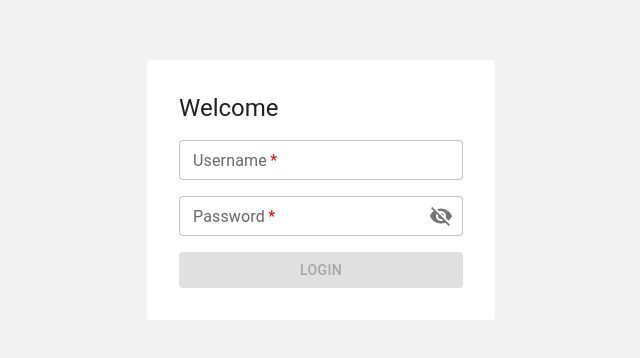
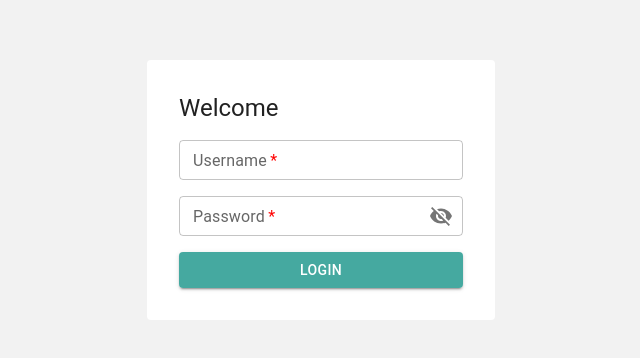
Before and after one commit to lenhattan2313/fe-revamp, a React (Vite) app: page /login in a window 1280 px wide. Shown: the part 210-568 px from the top of the page, without its empty margins (319-959 px from the left). Built offline with nearby package versions, Linux system fonts and the light colour scheme; no server answers.

Commit message:
feat(api): install react-query and add some utils working with API

```diff
--- a/package.json
+++ b/package.json
@@ -25,9 +25,11 @@
     "@mui/material": "^5.15.2",
     "@tanstack/react-query": "^5.15.0",
     "axios": "^1.6.3",
+    "query-string": "^7.1.1",
     "react": "^18.2.0",
     "react-dom": "^18.2.0",
     "react-hook-form": "^7.49.2",
+    "react-query": "^3.39.3",
     "react-router-dom": "^6.21.1",
     "vite-tsconfig-paths": "^4.2.3",
     "yup": "^1.3.3",
--- a/src/App.tsx
+++ b/src/App.tsx
@@ -4,13 +4,19 @@ import { Suspense } from 'react';
 import { ThemeProvider } from '@emotion/react';
 import { CssBaseline } from '@mui/material';
 import theme from './utils/theme';
+import { QueryClient, QueryClientProvider } from 'react-query';
+import { ReactQueryDevtools } from 'react-query/devtools';
 
+const queryClient = new QueryClient();
 function App() {
   return (
     <ThemeProvider theme={theme}>
       <CssBaseline />
       <Suspense fallback={'fallback'}>
-        <RouterProvider router={router} />
+        <QueryClientProvider client={queryClient}>
+          <RouterProvider router={router} />
+          <ReactQueryDevtools initialIsOpen={false} />
+        </QueryClientProvider>
       </Suspense>
     </ThemeProvider>
   );
--- /dev/null
+++ b/src/constants/constants.ts
@@ -0,0 +1,3 @@
+export enum QUERY_KEY {
+  GET_PROFILE = 'GET_PROFILE',
+}
--- /dev/null
+++ b/src/constants/index.ts
@@ -0,0 +1 @@
+export * from './constants';
--- /dev/null
+++ b/src/pages/Login/api/login.ts
@@ -0,0 +1,44 @@
+import { QUERY_KEY } from '@/constants';
+import { BaseResponse, ConfigQueryOption } from '@/types';
+import { api } from '@/utils/axios';
+import { AxiosError, AxiosResponse } from 'axios';
+import { useMutation, useQuery } from 'react-query';
+import { AuthToken, IFormLoginData, Profile } from '../types/ILogin';
+
+export const useLogin = () => {
+  return useMutation<
+    AxiosResponse<BaseResponse<AuthToken>>,
+    AxiosError<BaseResponse<string>>,
+    IFormLoginData
+  >(async ({ userName, password }: IFormLoginData) => {
+    const response = await api.post<BaseResponse<AuthToken>>('/login', {
+      userName,
+      password,
+    });
+    return response;
+  });
+};
+
+export const useResetPassword = () => {
+  return useMutation<
+    AxiosResponse<BaseResponse<AuthToken>>,
+    AxiosError,
+    IFormLoginData
+  >(async ({ userName }: IFormLoginData) => {
+    const response = await api.post('/resetPassword', { userName });
+    return response;
+  });
+};
+
+export const useGetProfile = (
+  config?: ConfigQueryOption<BaseResponse<Profile>>,
+) => {
+  return useQuery(
+    [QUERY_KEY.GET_PROFILE],
+    async () => {
+      const { data } = await api.get<BaseResponse<Profile>>('/profile');
+      return data;
+    },
+    { ...config },
+  );
+};
--- a/src/pages/Login/pages/Login.tsx
+++ b/src/pages/Login/pages/Login.tsx
@@ -12,6 +12,7 @@ import { useState } from 'react';
 import { useForm, FormProvider } from 'react-hook-form';
 import * as yup from 'yup';
 import { IFormLoginData } from '../types/ILogin';
+import { useLogin } from '../api/login';
 const Login = () => {
   const theme = useTheme();
   const [showPassword, setShowPassword] = useState(false);
@@ -29,13 +30,16 @@ const Login = () => {
     },
     resolver: yupResolver(validateSchema),
   });
-  const {
-    handleSubmit,
-    formState: { isValid },
-  } = form;
+  const { handleSubmit } = form;
+  const { mutate: login, isLoading } = useLogin();
 
   function onSubmit(data: IFormLoginData) {
-    console.log({ data });
+    login(data, {
+      onError: (error) => {
+        console.log(error);
+      },
+      onSuccess: () => {},
+    });
   }
   return (
     <Box
@@ -81,7 +85,7 @@ const Login = () => {
         <Button
           label="LOGIN"
           variant="contained"
-          disabled={!isValid}
+          loading={isLoading}
           onClick={handleSubmit(onSubmit)}
         />
       </Box>
--- /dev/null
+++ b/src/types/index.ts
@@ -0,0 +1 @@
+export * from './BaseResponse';
```
Also changed, not shown: src/pages/Login/types/ILogin.ts (+12 -0 lines), src/types/BaseResponse.ts (added, +14 -0 lines), src/utils/commonUtils.ts (added, +20 -0 lines), 1 other file (tests, documents, lock files or other folders).
